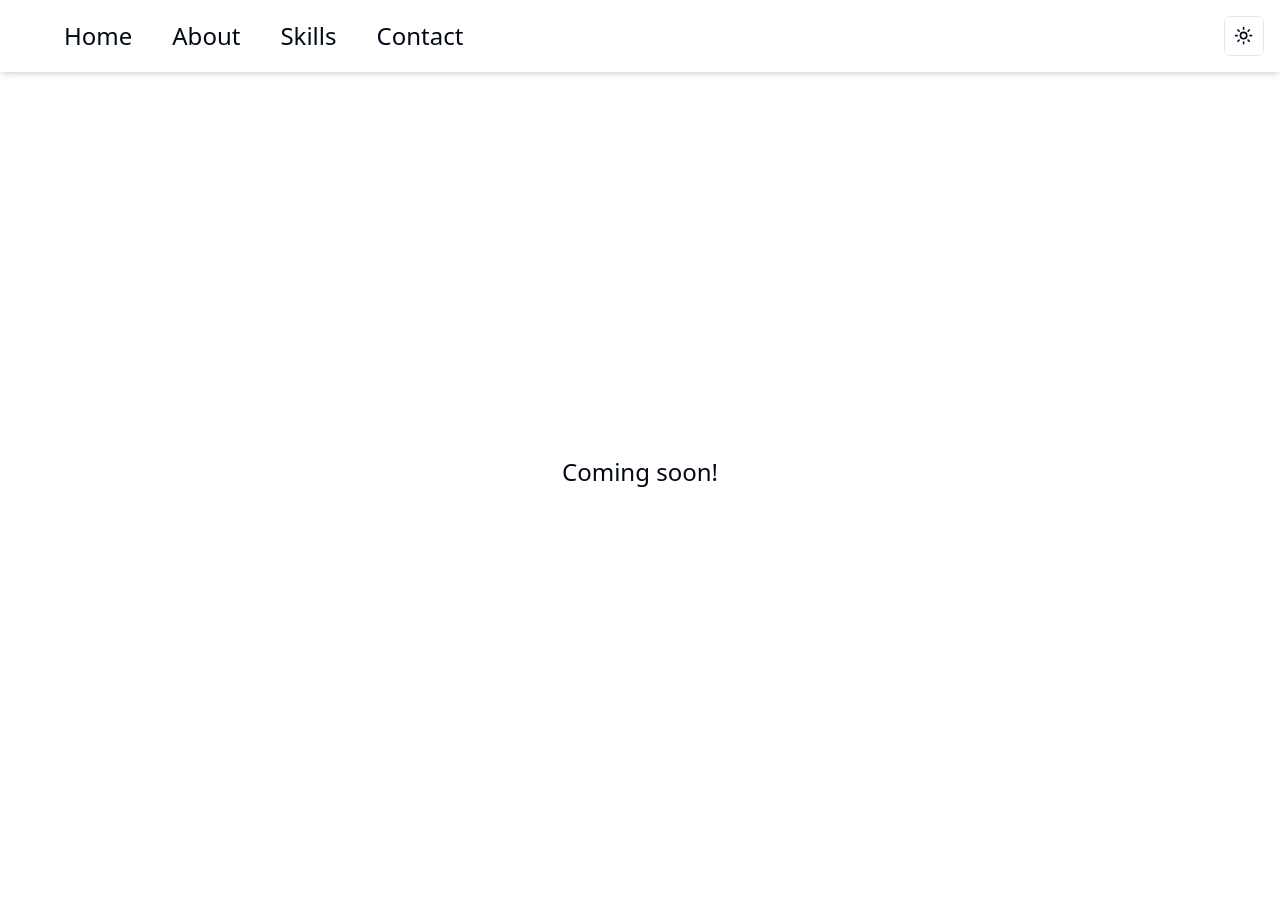
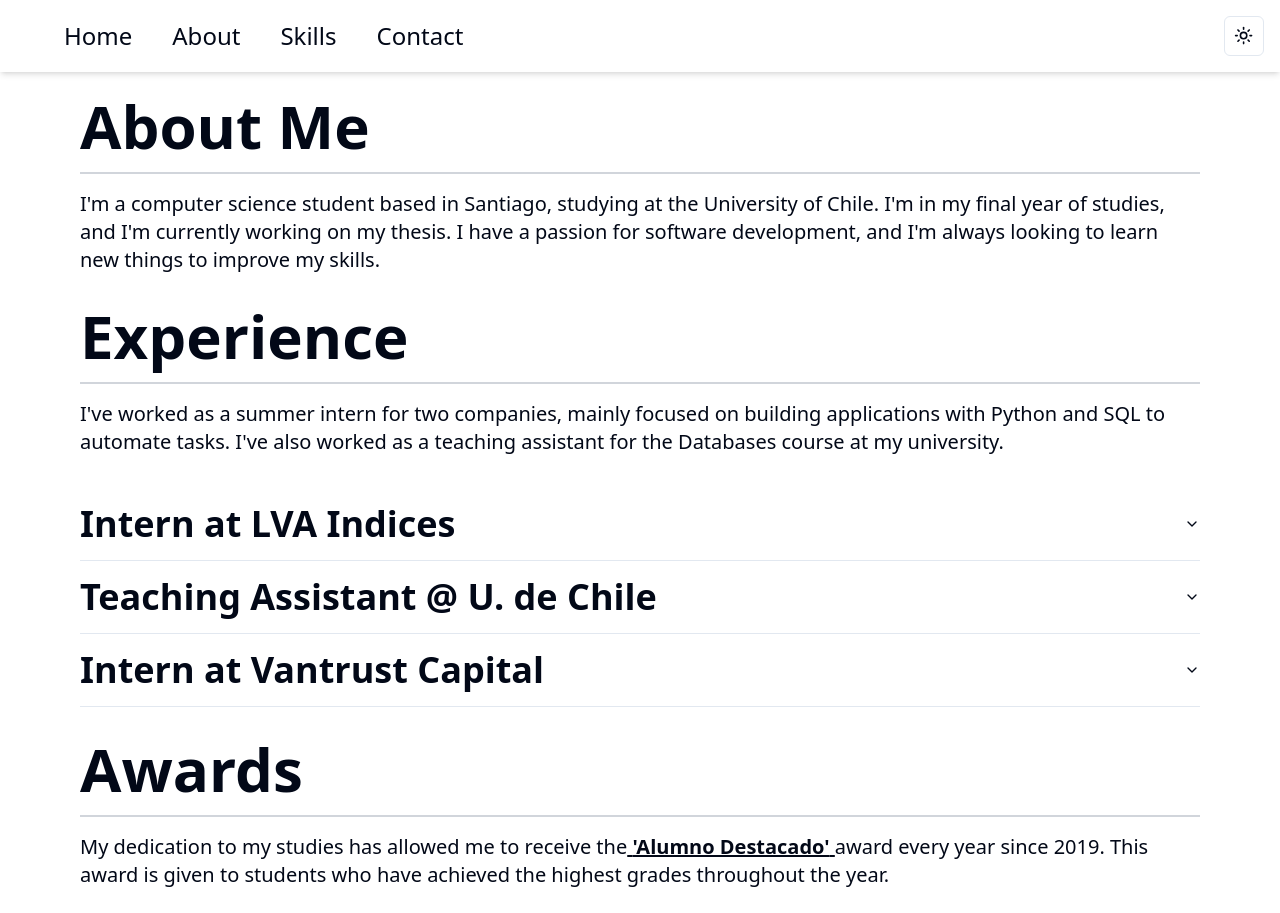
Before and after one commit to dpizarrow/personal-site, a Next.js app: page /about in a window 1280 px wide. Before the commit the page ends 872 px from the top, so only its background shows below. Built offline with nearby package versions, Linux system fonts and the light colour scheme.

Commit message:
feat: add about page

```diff
--- a/package.json
+++ b/package.json
@@ -13,6 +13,7 @@
     "@emotion/styled": "^11.11.0",
     "@mui/icons-material": "^5.15.0",
     "@mui/material": "^5.15.0",
+    "@radix-ui/react-accordion": "^1.1.2",
     "@radix-ui/react-dropdown-menu": "^2.0.6",
     "@radix-ui/react-slot": "^1.0.2",
     "class-variance-authority": "^0.7.0",
--- a/src/app/about/page.tsx
+++ b/src/app/about/page.tsx
@@ -1,7 +1,122 @@
+import {
+  Card,
+  CardContent,
+  CardDescription,
+  CardHeader,
+} from "@/components/ui/card";
+
+import {
+  Accordion,
+  AccordionContent,
+  AccordionItem,
+  AccordionTrigger,
+} from "@/components/ui/accordion";
+
 export default function About() {
   return (
-    <div className="flex flex-col justify-center items-center h-screen text-2xl">
-      Coming soon!
+    // Increasing the horizontal margin with mx-20
+    <div className="flex flex-col text-left justify min-h-screen py-6 mx-20">
+      <h1 className="text-6xl font-bold">About Me</h1>
+      <hr className="border-t-2 border-gray-300 my-4 w-full" />
+      <p className="text-xl">
+        I&apos;m a computer science student based in Santiago, studying at the
+        University of Chile. I&apos;m in my final year of studies, and I&apos;m
+        currently working on my thesis. I have a passion for software
+        development, and I&apos;m always looking to learn new things to improve
+        my skills.
+      </p>
+      <h1 className="text-6xl font-bold mt-8">Experience</h1>
+      <hr className="border-t-2 border-gray-300 my-4 w-full" />
+      <p className="text-xl">
+        I&apos;ve worked as a summer intern for two companies, mainly focused on
+        building applications with Python and SQL to automate tasks. I&apos;ve
+        also worked as a teaching assistant for the Databases course at my
+        university.
+      </p>
+      <div className="flex flex-col">
+        <Accordion type="single" collapsible className="mt-8">
+          <AccordionItem value="item-1">
+            <AccordionTrigger>
+              <h1 className="text-4xl font-bold">Intern at LVA Indices</h1>
+            </AccordionTrigger>
+            <AccordionContent>
+              <Card className="mt-6">
+                <CardHeader>
+                  <CardDescription>
+                    January 2023 - February 2023
+                  </CardDescription>
+                </CardHeader>
+                <CardContent>
+                  <p>
+                    Worked as a summer intern at LVA Indices, a Chilean fintech
+                    that provides indicators for Latinamerican stock markets. I
+                    worked on a project to automate the generation of fixed
+                    income indicators, using Python and SQL. I also used Apache
+                    Airflow to schedule the execution of the scripts.
+                  </p>
+                </CardContent>
+              </Card>
+            </AccordionContent>
+          </AccordionItem>
+          <AccordionItem value="item-2">
+            <AccordionTrigger>
+              <h1 className="text-4xl font-bold">
+                Teaching Assistant @ U. de Chile
+              </h1>
+            </AccordionTrigger>
+            <AccordionContent>
+              <Card className="mt-6">
+                <CardHeader>
+                  <CardDescription>August 2022 - December 2022</CardDescription>
+                </CardHeader>
+                <CardContent>
+                  <p>
+                    Worked with a team of teaching assistants for the Databases
+                    course at the University of Chile. I was in charge of
+                    helping around 200 students with their assignments, and
+                    grading them.
+                  </p>
+                </CardContent>
+              </Card>
+            </AccordionContent>
+          </AccordionItem>
+          <AccordionItem value="item-3">
+            <AccordionTrigger>
+              <h1 className="text-4xl font-bold">Intern at Vantrust Capital</h1>
+            </AccordionTrigger>
+            <AccordionContent>
+              <Card className="mt-6">
+                <CardHeader>
+                  <CardDescription>
+                    December 2021 - February 2022
+                  </CardDescription>
+                </CardHeader>
+                <CardContent>
+                  <p>
+                    Worked as a summer intern at Vantrust Capital, a Chilean
+                    stock broker. I worked on a project to automate FX Spot
+                    Pricing, using Python and SQL. The project also interacted
+                    with the Refinitiv Eikon API to get real-time market data.
+                  </p>
+                </CardContent>
+              </Card>
+            </AccordionContent>
+          </AccordionItem>
+        </Accordion>
+      </div>
+      <h1 className="text-6xl font-bold mt-8">Awards</h1>
+      <hr className="border-t-2 border-gray-300 my-4 w-full" />
+      <p className="text-xl">
+        My dedication to my studies has allowed me to receive the
+        <a href="https://ingenieria.uchile.cl/escuela/la-escuela/distinciones/alumnos-destacados">
+          <span className="font-bold underline">
+            {" "}
+            &apos;Alumno Destacado&apos;{" "}
+          </span>
+        </a>
+        award every year since 2019. This award is given to students who have
+        achieved the highest grades throughout the year.
+      </p>
     </div>
   );
 }
--- /dev/null
+++ b/src/components/ui/accordion.tsx
@@ -0,0 +1,58 @@
+"use client"
+
+import * as React from "react"
+import * as AccordionPrimitive from "@radix-ui/react-accordion"
+import { ChevronDown } from "lucide-react"
+
+import { cn } from "@/lib/utils"
+
+const Accordion = AccordionPrimitive.Root
+
+const AccordionItem = React.forwardRef<
+  React.ElementRef<typeof AccordionPrimitive.Item>,
+  React.ComponentPropsWithoutRef<typeof AccordionPrimitive.Item>
+>(({ className, ...props }, ref) => (
+  <AccordionPrimitive.Item
+    ref={ref}
+    className={cn("border-b", className)}
+    {...props}
+  />
+))
+AccordionItem.displayName = "AccordionItem"
+
+const AccordionTrigger = React.forwardRef<
+  React.ElementRef<typeof AccordionPrimitive.Trigger>,
+  React.ComponentPropsWithoutRef<typeof AccordionPrimitive.Trigger>
+>(({ className, children, ...props }, ref) => (
+  <AccordionPrimitive.Header className="flex">
+    <AccordionPrimitive.Trigger
+      ref={ref}
+      className={cn(
+        "flex flex-1 items-center justify-between py-4 font-medium transition-all hover:underline [&[data-state=open]>svg]:rotate-180",
+        className
+      )}
+      {...props}
+    >
+      {children}
+      <ChevronDown className="h-4 w-4 shrink-0 transition-transform duration-200" />
+    </AccordionPrimitive.Trigger>
+  </AccordionPrimitive.Header>
+))
+AccordionTrigger.displayName = AccordionPrimitive.Trigger.displayName
+
+const AccordionContent = React.forwardRef<
+  React.ElementRef<typeof AccordionPrimitive.Content>,
+  React.ComponentPropsWithoutRef<typeof AccordionPrimitive.Content>
+>(({ className, children, ...props }, ref) => (
+  <AccordionPrimitive.Content
+    ref={ref}
+    className="overflow-hidden text-sm transition-all data-[state=closed]:animate-accordion-up data-[state=open]:animate-accordion-down"
+    {...props}
+  >
+    <div className={cn("pb-4 pt-0", className)}>{children}</div>
+  </AccordionPrimitive.Content>
+))
+
+AccordionContent.displayName = AccordionPrimitive.Content.displayName
+
+export { Accordion, AccordionItem, AccordionTrigger, AccordionContent }
--- /dev/null
+++ b/src/components/ui/card.tsx
@@ -0,0 +1,79 @@
+import * as React from "react"
+
+import { cn } from "@/lib/utils"
+
+const Card = React.forwardRef<
+  HTMLDivElement,
+  React.HTMLAttributes<HTMLDivElement>
+>(({ className, ...props }, ref) => (
+  <div
+    ref={ref}
+    className={cn(
+      "rounded-lg border bg-card text-card-foreground shadow-sm",
+      className
+    )}
+    {...props}
+  />
+))
+Card.displayName = "Card"
+
+const CardHeader = React.forwardRef<
+  HTMLDivElement,
+  React.HTMLAttributes<HTMLDivElement>
+>(({ className, ...props }, ref) => (
+  <div
+    ref={ref}
+    className={cn("flex flex-col space-y-1.5 p-6", className)}
+    {...props}
+  />
+))
+CardHeader.displayName = "CardHeader"
+
+const CardTitle = React.forwardRef<
+  HTMLParagraphElement,
+  React.HTMLAttributes<HTMLHeadingElement>
+>(({ className, ...props }, ref) => (
+  <h3
+    ref={ref}
+    className={cn(
+      "text-2xl font-semibold leading-none tracking-tight",
+      className
+    )}
+    {...props}
+  />
+))
+CardTitle.displayName = "CardTitle"
+
+const CardDescription = React.forwardRef<
+  HTMLParagraphElement,
+  React.HTMLAttributes<HTMLParagraphElement>
+>(({ className, ...props }, ref) => (
+  <p
+    ref={ref}
+    className={cn("text-sm text-muted-foreground", className)}
+    {...props}
+  />
+))
+CardDescription.displayName = "CardDescription"
+
+const CardContent = React.forwardRef<
+  HTMLDivElement,
+  React.HTMLAttributes<HTMLDivElement>
+>(({ className, ...props }, ref) => (
+  <div ref={ref} className={cn("p-6 pt-0", className)} {...props} />
+))
+CardContent.displayName = "CardContent"
+
+const CardFooter = React.forwardRef<
+  HTMLDivElement,
+  React.HTMLAttributes<HTMLDivElement>
+>(({ className, ...props }, ref) => (
+  <div
+    ref={ref}
+    className={cn("flex items-center p-6 pt-0", className)}
+    {...props}
+  />
+))
+CardFooter.displayName = "CardFooter"
+
+export { Card, CardHeader, CardFooter, CardTitle, CardDescription, CardContent }
```
Also changed, not shown: 1 other file (tests, documents, lock files or other folders).
